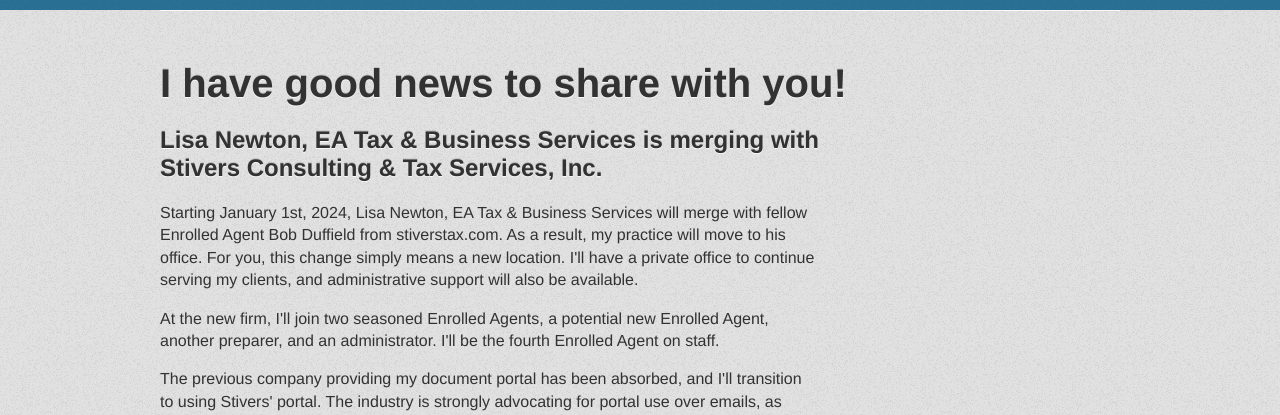
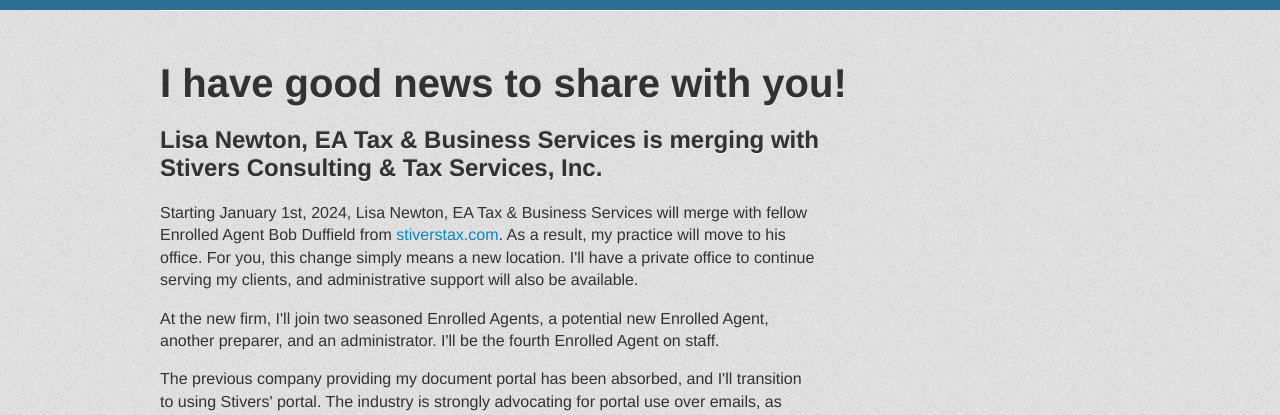
Before and after one commit to iamnewton/eanewton.com, a Jekyll site: the page built from index.html, in a window 1280 px wide. Shown: the top 415 px of the page. Built offline with Jekyll 4.4.1, drawn with Linux system fonts in a browser that asks for light colours; part of the change alters nothing that is shown.

Commit message:
add link

```diff
--- a/index.html
+++ b/index.html
@@ -9,7 +9,7 @@ notification_enabled: false
 
 		<h2>Lisa Newton, EA Tax & Business Services is merging with Stivers Consulting & Tax Services, Inc.</h2>
 
-		<p>Starting January 1st, 2024, Lisa Newton, EA Tax & Business Services will merge with fellow Enrolled Agent Bob Duffield from stiverstax.com. As a result, my practice will move to his office. For you, this change simply means a new location. I'll have a private office to continue serving my clients, and administrative support will also be available.</p>
+		<p>Starting January 1st, 2024, Lisa Newton, EA Tax & Business Services will merge with fellow Enrolled Agent Bob Duffield from <a href="https://stiverstax.com">stiverstax.com</a>. As a result, my practice will move to his office. For you, this change simply means a new location. I'll have a private office to continue serving my clients, and administrative support will also be available.</p>
 
 		<p>At the new firm, I'll join two seasoned Enrolled Agents, a potential new Enrolled Agent, another preparer, and an administrator. I'll be the fourth Enrolled Agent on staff.</p>
 
```
